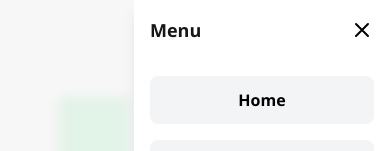
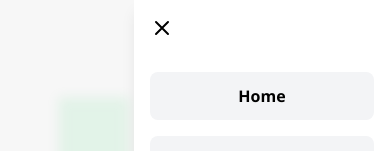
Before and after one commit to Uyadav207/denkMinds, a Next.js app: page / in a window 390 px wide. Both pictures are taken after a click on the button 358 px from the left and 37 px from the top of the page. Shown: the top 151 px of the page. Built offline with nearby package versions, Linux system fonts and the light colour scheme.

Commit message:
#27 update hamburger menu

```diff
--- a/src/app/components/Header.tsx
+++ b/src/app/components/Header.tsx
@@ -143,10 +143,9 @@ const Header = () => {
               initial={{ x: '100%' }}
               animate={{ x: '0%' }}
               exit={{ x: '100%' }}
-              transition={{ type: 'spring', stiffness: 300 }}
+              transition={{ stiffness: 100 }}
             >
               <div className="flex justify-between items-center p-4">
-                <h2 className="text-lg font-bold">Menu</h2>
                 <button
                   onClick={toggleMenu}
                   aria-label="Close menu"
@@ -178,7 +177,7 @@ const Header = () => {
                 </Link>
                 <Link
                   href="#mission"
-                  onClick={(e) => handleScroll(e, 'team')}
+                  onClick={(e) => handleScroll(e, 'mission')}
                   className="bg-gray-100 text-black text-center p-3 rounded-lg font-bold transition duration-200 hover:bg-violet-500 hover:text-white"
                 >
                   Mission
```
